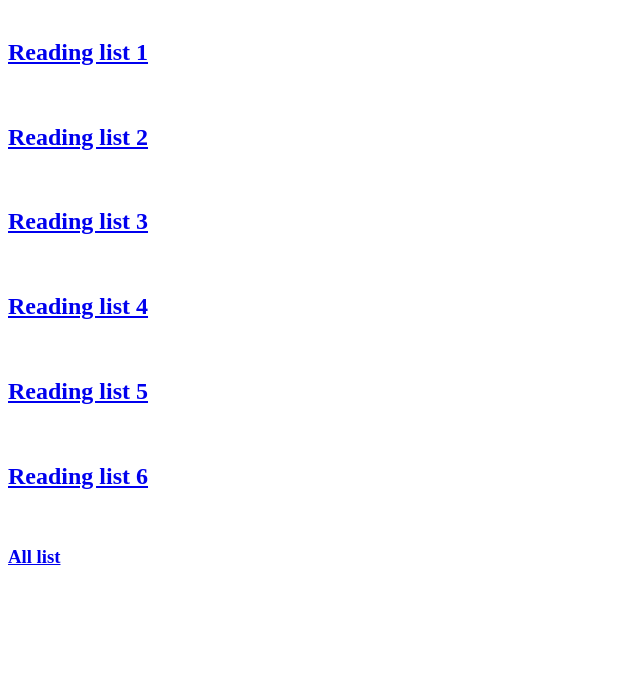
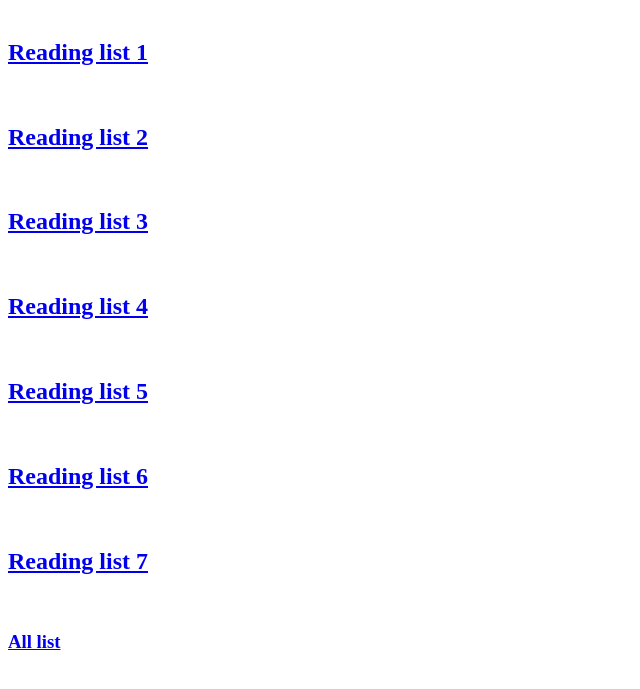
Before and after one commit to animalmodel/sensorimotor_JC, a plain HTML site: page index.html in a window 1280 px wide. Shown: the part 79-768 px from the top of the page, without its empty margins (0-640 px from the left). Drawn offline with Linux system fonts and the light colour scheme.

Commit message:
Update index.html

```diff
--- a/index.html
+++ b/index.html
@@ -20,6 +20,8 @@
     <br/>
     <h2><a href="list6.html">Reading list 6</a></h2>
     <br/>
+    <h2><a href="list7.html">Reading list 7</a></h2>
+    <br/>
     <h3><a href="list_all.html">All list</a></h2>
 </body>
 </html>
```
